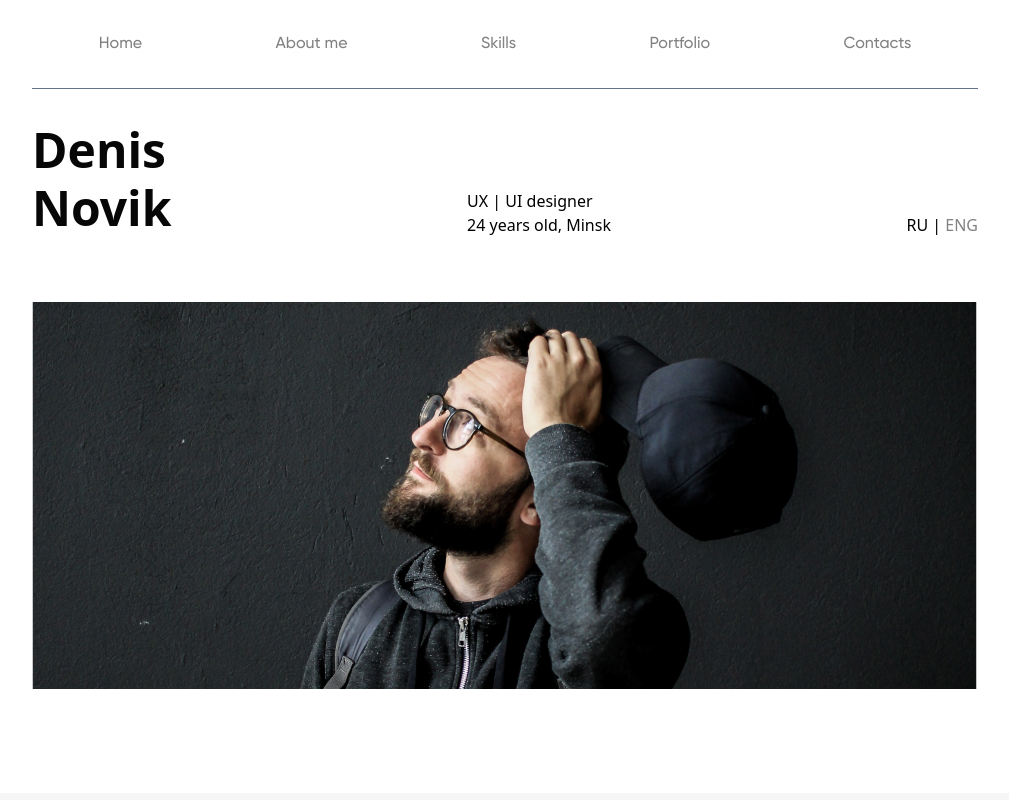
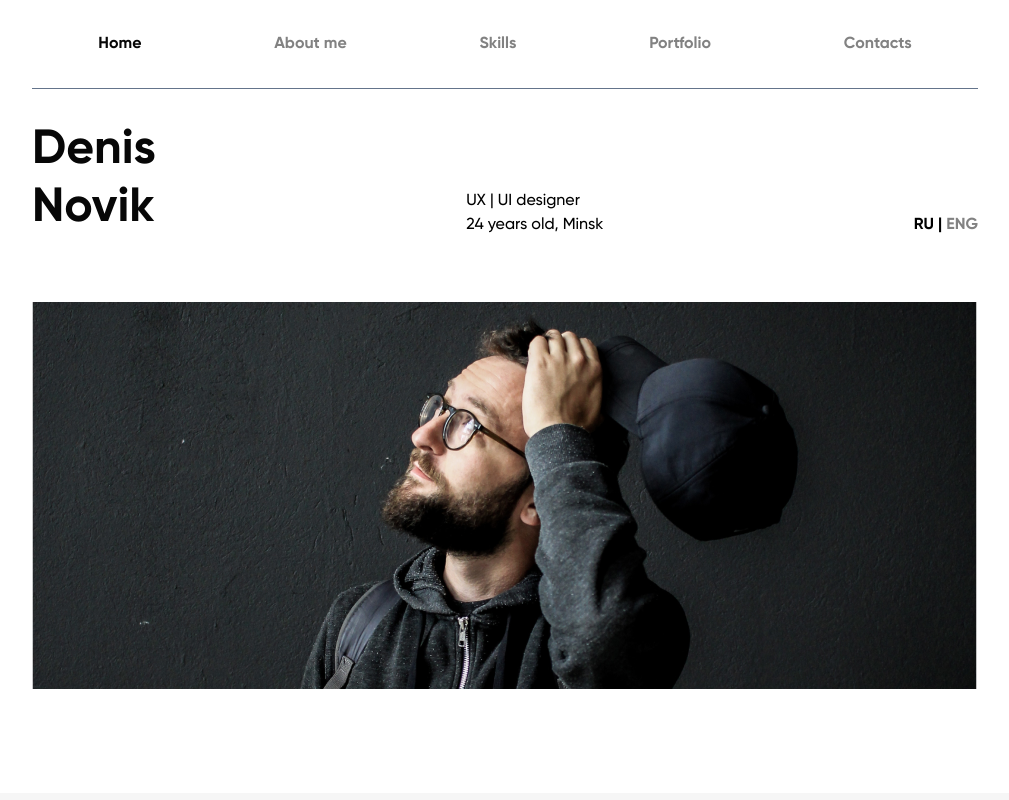
Before and after one commit to ozodbekw/DenisPortfolio, a website: page index.html in a window 1280 px wide. Shown: the top 800 px of the page, without its empty margins (135-1144 px from the left). Drawn offline with Linux system fonts and the light colour scheme.

Commit message:
Refactor HTML structure and update CSS styles for improved layout and typography

```diff
--- a/index.html
+++ b/index.html
@@ -8,16 +8,24 @@
     <!-- Styles -->
     <link href="./src/output.css" rel="stylesheet" />
   </head>
-  <body>
+  <body class="font-gilroy">
     <!-- Header  -->
     <header class="header my-8 container font-gilroy items-center">
       <nav class="nav mb-8">
         <ul class="text-[#828282] w-full text[18px] justify-around flex">
-          <li class="hover:text-[#070707]"><a href="#">Home</a></li>
-          <li class="hover:text-[#070707]"><a href="#">About me</a></li>
-          <li class="hover:text-[#070707]"><a href="#">Skills</a></li>
-          <li class="hover:text-[#070707]"><a href="#">Portfolio</a></li>
-          <li class="hover:text-[#070707]"><a href="#">Contacts</a></li>
+          <li class="text-[#070707] hover:text-[#070707] font-bold">
+            <a href="#">Home</a>
+          </li>
+          <li class="font-bold hover:text-[#070707]">
+            <a href="#">About me</a>
+          </li>
+          <li class="hover:text-[#070707] font-bold"><a href="#">Skills</a></li>
+          <li class="hover:text-[#070707] font-bold">
+            <a href="#">Portfolio</a>
+          </li>
+          <li class="hover:text-[#070707] font-bold">
+            <a href="#">Contacts</a>
+          </li>
         </ul>
       </nav>
       <hr class="h-px my-8 bg-slate-500 border-0 dark:bg-gray-700" />
@@ -35,7 +43,7 @@
             UX | UI designer <br />
             24 years old, Minsk
           </h4>
-          <h4 class="align-text-bottom">
+          <h4 class="align-text-bottom font-bold">
             <span class="text-black cursor-pointer">RU</span>
             |
             <span
```
Also changed, not shown: src/output.css.
